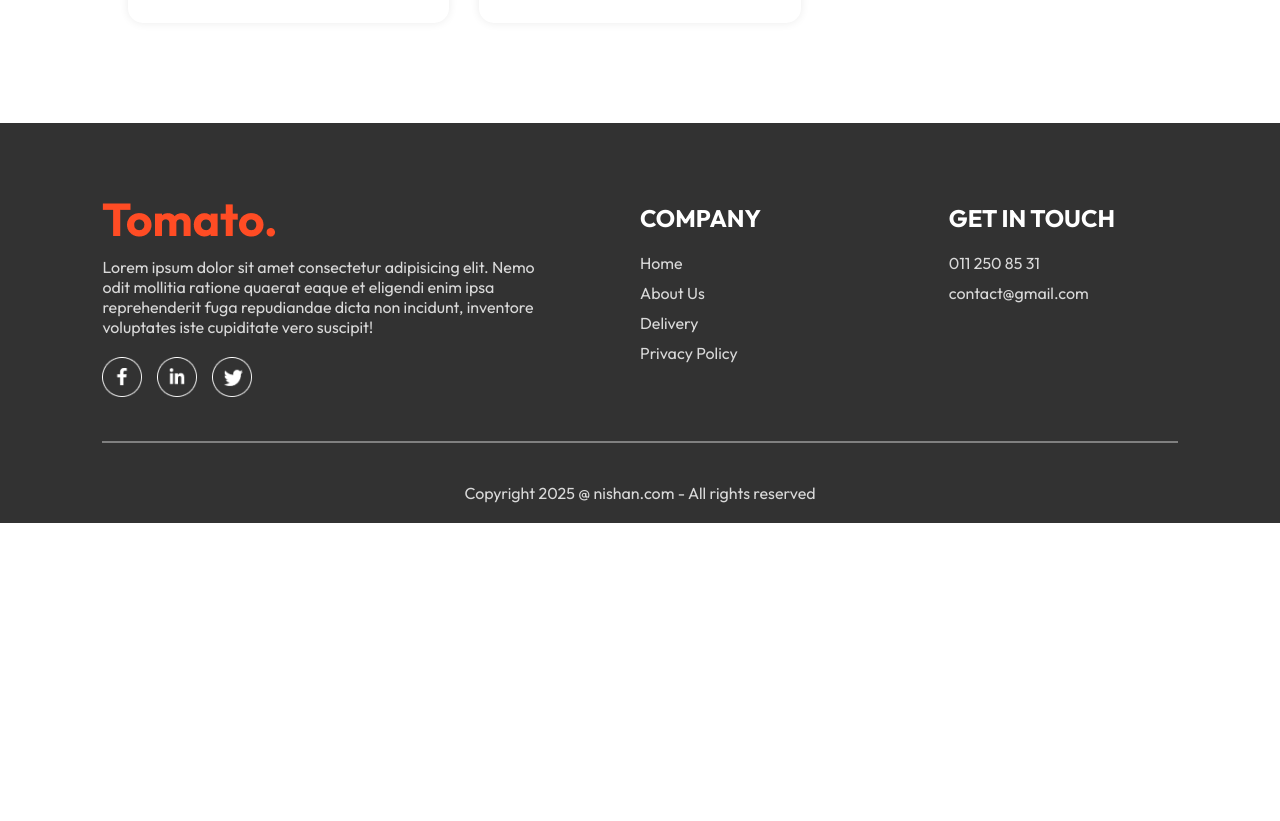
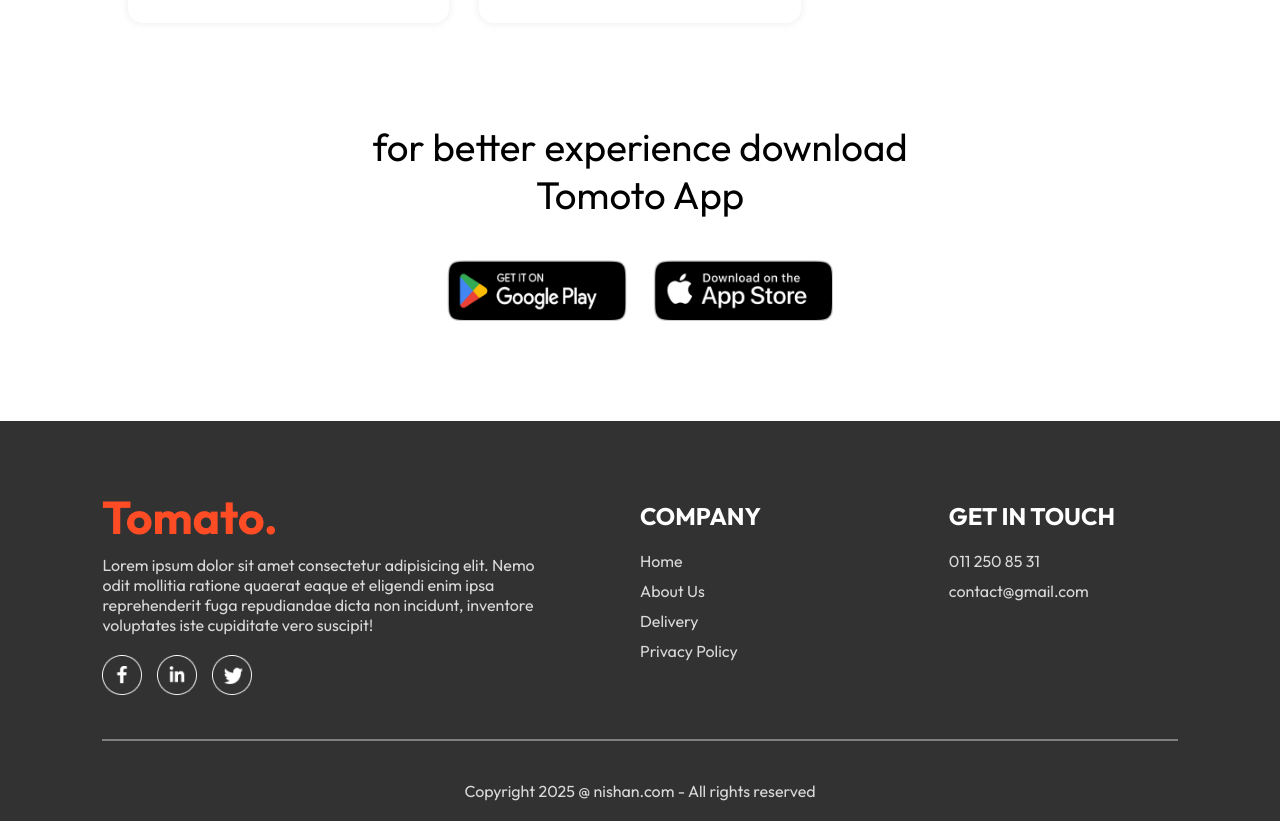
Before and after one commit to k-nishan/food-delivery-app, a React (Vite) app in the folder frontend/: page / in a window 1280 px wide. Shown: the part 5760-6581 px from the top of the page. Before the commit the page ends 6283 px from the top, so only its background shows below. Built offline with nearby package versions, Linux system fonts and the light colour scheme.

Commit message:
app download platforms

```diff
--- /dev/null
+++ b/frontend/src/components/AppDownload/AppDownload.css
@@ -0,0 +1,24 @@
+.app-download {
+  margin: auto auto;
+  margin-top: 100px;
+  font-size: max(3vw, 30px);
+  text-align: center;
+}
+
+.app-download-platforms {
+  display: flex;
+  justify-content: center;
+  gap: max(2vw, 10px);
+  margin-top: 40px;
+}
+
+.app-download-platforms img {
+  width: max(30vw, 120px);
+  max-width: 180px;
+  transition: 0.5s;
+  cursor: pointer;
+}
+
+.app-download-platforms img:hover {
+  transform: scale(1.1);
+}
--- /dev/null
+++ b/frontend/src/components/AppDownload/AppDownload.jsx
@@ -0,0 +1,19 @@
+import React from "react";
+import "./AppDownload.css";
+import { assets } from "../../assets/assets";
+
+const AppDownload = () => {
+  return (
+    <div className='app-download' id='app-download'>
+      <p>
+        for better experience download <br /> Tomoto App
+        <div className="app-download-platforms">
+            <img src={assets.play_store} alt="" />
+            <img src={assets.app_store} alt="" />
+        </div>
+      </p>
+    </div>
+  );
+};
+
+export default AppDownload;
--- a/frontend/src/pages/Home/Home.jsx
+++ b/frontend/src/pages/Home/Home.jsx
@@ -3,6 +3,7 @@
 import Header from '../../components/Header/Header'
 import ExploreMenu from '../../components/ExploreMenu/ExploreMenu'
 import FoodDisplay from '../../components/FoodDisplay/FoodDisplay'
+import AppDownload from '../../components/AppDownload/AppDownload'
 
 const Home = () => {
 
@@ -13,6 +14,7 @@
       <Header />
       <ExploreMenu category={category} setCategory={setCategory}/>
       <FoodDisplay category={category}/>
+      <AppDownload />
     </div>
   )
 }
```
